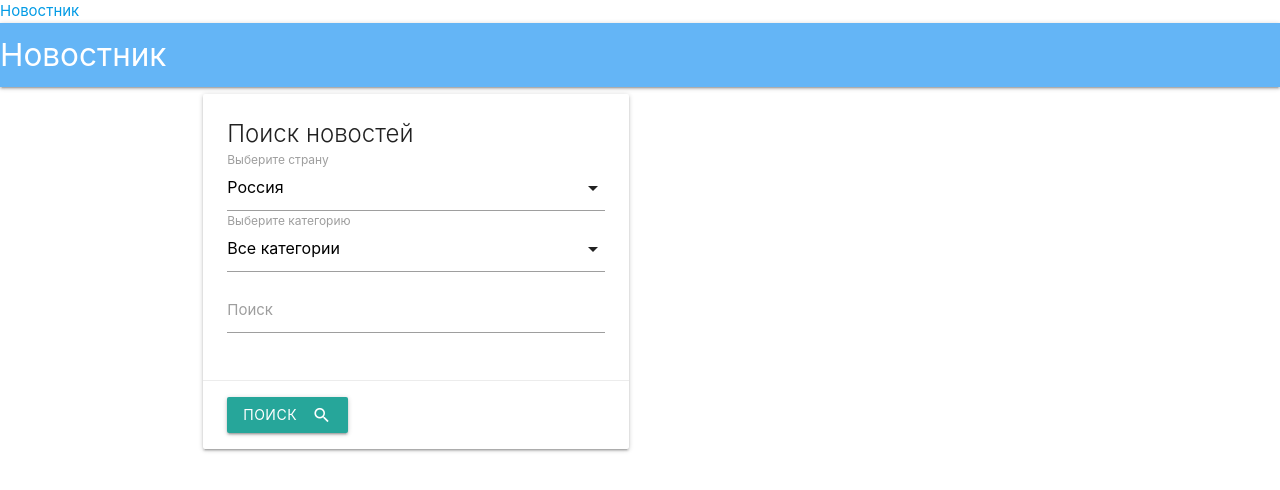
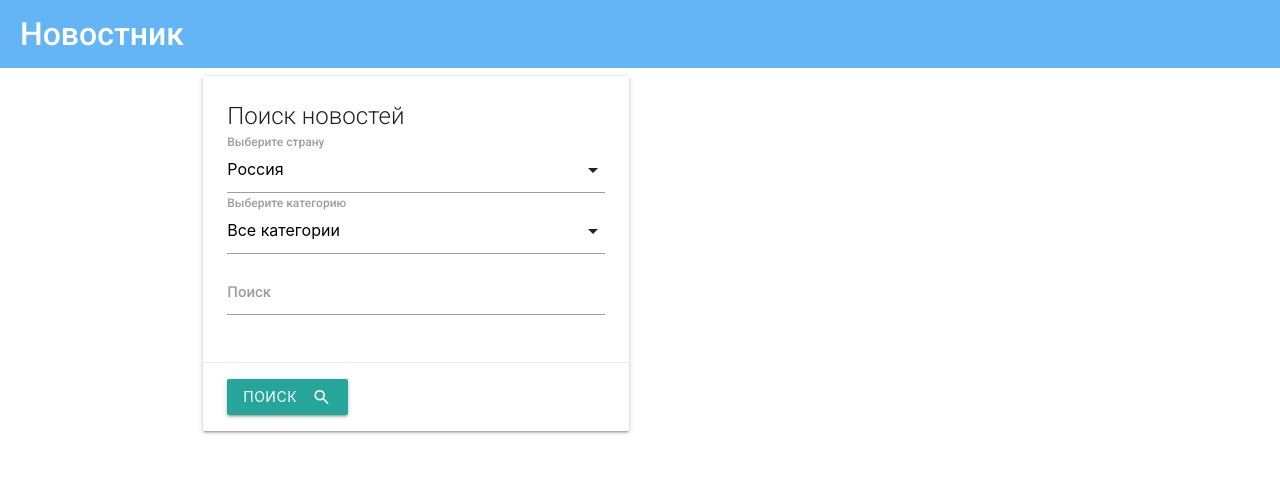
Before and after one commit to WiiJoy/news-app, a plain HTML site: page src/index.html in a window 1280 px wide. Drawn offline with nearby package versions, Linux system fonts and the light colour scheme; no server answers.

Commit message:
header to scss

```diff
--- a/src/index.html
+++ b/src/index.html
@@ -21,11 +21,11 @@
     </header>
 
 
-    <nav class="blue lighten-2">
+    <!-- <nav class="blue lighten-2">
         <div class="nav-wrapper">
             <a href="#" class="brand-logo">Новостник</a>
         </div>
-    </nav>
+    </nav> -->
         <div class="search-controls">
             <div class="container">
                 <div class="row">
--- a/src/sass/base/_variables.scss
+++ b/src/sass/base/_variables.scss
@@ -0,0 +1 @@
+$main-blue: #64B5F6;
--- a/src/sass/blocks/_header.scss
+++ b/src/sass/blocks/_header.scss
@@ -0,0 +1,9 @@
+.header {
+    background-color: $main-blue;
+    padding: 10px 20px;
+    &__logo {
+        font-size: 32px;
+        color: #fff;
+        // line-height: 64px;
+    }
+}
--- a/src/sass/style.scss
+++ b/src/sass/style.scss
@@ -1,4 +1,8 @@
+@import url('https://fonts.googleapis.com/css2?family=Roboto:wght@300;500;700&display=swap');
+@import 'base/variables';
+
 * {
+    font-family: 'Roboto', sans-serif;
     margin: 0;
     padding: 0;
 }
```
Also changed, not shown: src/css/style.min.css, 1 other file.
